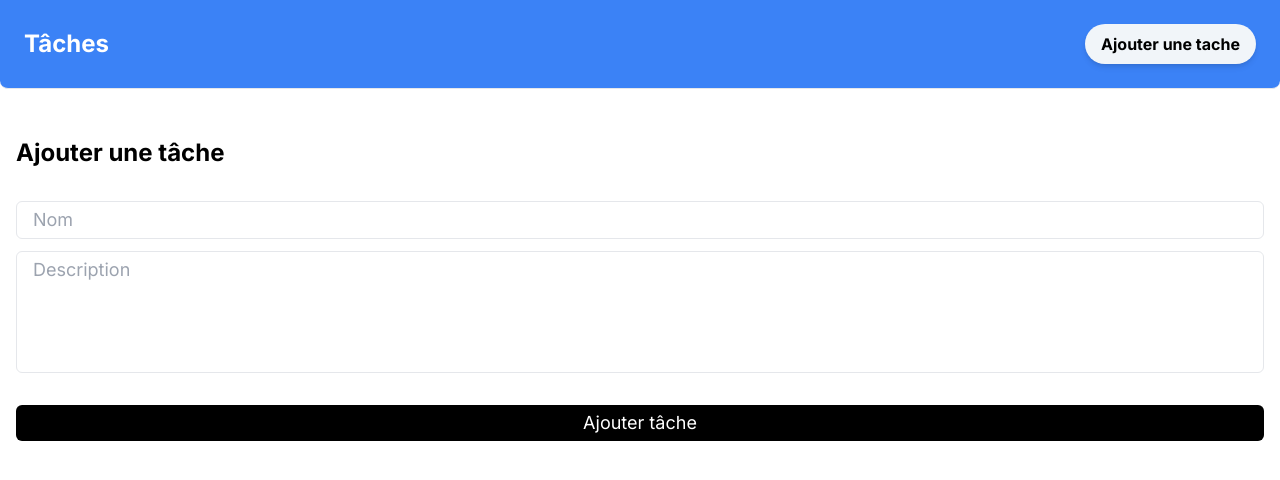
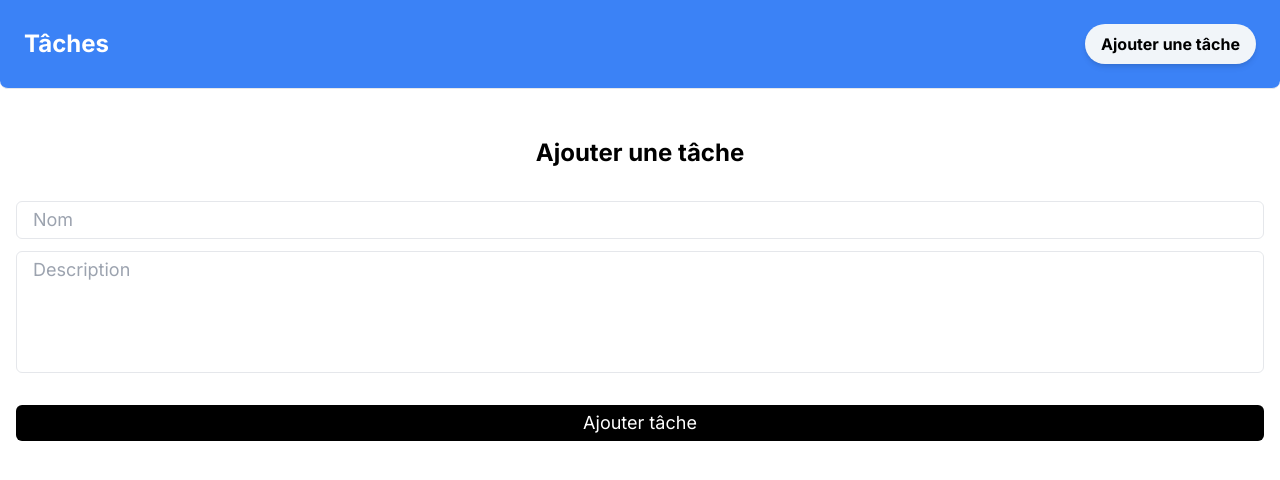
Before and after one commit to Mariem-benyoussef/appwrite-crud, a Next.js app: page /create in a window 1280 px wide. Shown: the top 480 px of the page. Built offline with nearby package versions, Linux system fonts and the light colour scheme.

Commit message:
add-button

```diff
--- a/app/components/Task/Task.js
+++ b/app/components/Task/Task.js
@@ -106,13 +106,13 @@
           ))}
         </div>
       ) : (
-        <div>
+        <div className="flex flex-col items-center mt-4">
           <p>Aucune tâche trouvée.</p>
           <Link
-            className="bg-slate-100 grid place-items-center py-2 px-4 rounded-full font-bold shadow-md mt-4"
+            className="text-white bg-gradient-to-r from-blue-500 via-blue-600 to-blue-700 hover:bg-gradient-to-br focus:ring-4 focus:outline-none focus:ring-blue-300 dark:focus:ring-blue-800 shadow-lg shadow-blue-500/50 dark:shadow-lg dark:shadow-blue-800/80 font-medium rounded-lg text-sm px-5 py-2.5 text-center mt-4"
             href="/create"
           >
-            <span className="text-2xl mr-2">+</span>{" "}
+            <span className="text-2xl mr-2">+</span>
           </Link>
         </div>
       )}
--- a/app/create/page.js
+++ b/app/create/page.js
@@ -75,7 +75,7 @@
 
   return (
     <div>
-      <h2 className="text-2xl font-bold my-8">Ajouter une tâche</h2>
+      <h2 className="text-2xl font-bold my-8 text-center">Ajouter une tâche</h2>
 
       <form onSubmit={handleSubmit} className="flex gap-3 flex-col">
         <input
--- a/app/layout.js
+++ b/app/layout.js
@@ -29,7 +29,7 @@
                 className="bg-slate-100 grid place-items-center py-2 px-4 rounded-full font-bold shadow-md"
                 href={"/create"}
               >
-                Ajouter une tache
+                Ajouter une tâche
               </Link>
             </header>
             <main className="p-4 text-lg">{children}</main>
```
